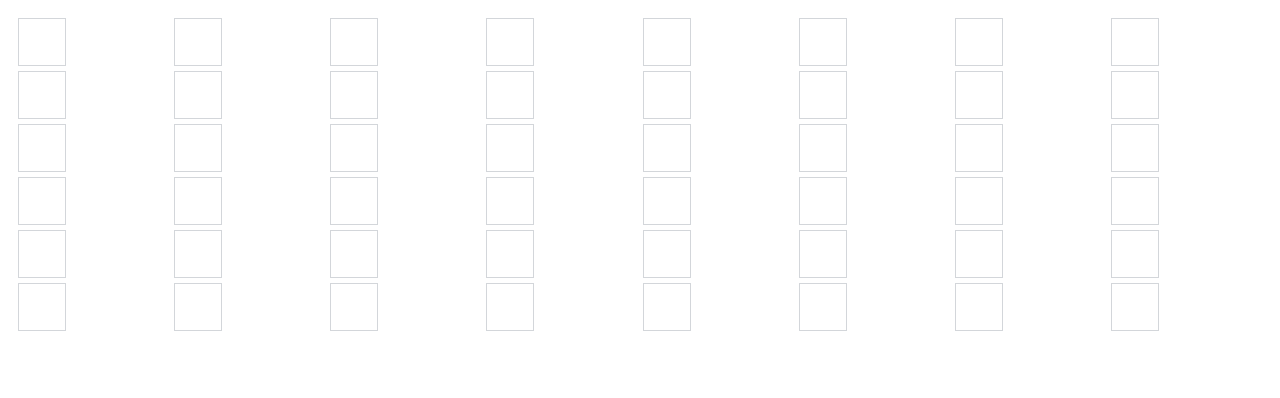
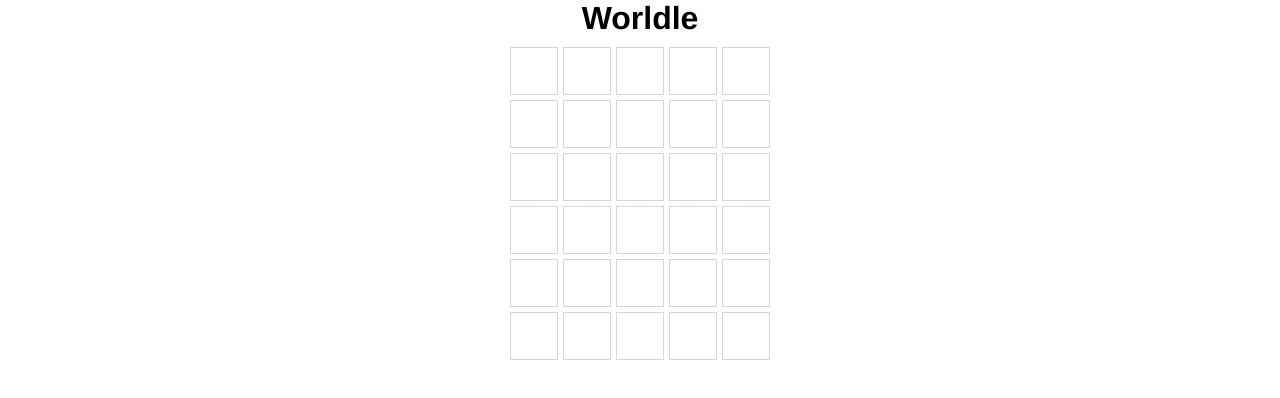
Before and after one commit to AlexPD93/javascript-grid-practice, a plain HTML site: page index.html in a window 1280 px wide. Drawn offline with Linux system fonts and the light colour scheme.

Commit message:
Added Javascript and Css to make Wordle board

```diff
--- a/index.html
+++ b/index.html
@@ -8,7 +8,12 @@
     <title>Javascript Grid Practice</title>
   </head>
   <body>
-    <div id="container"></div>
+    <h1 class="worldle">Worldle</h1>
+    <div class="game">
+      <div class="board-container">
+        <div id="board"></div>
+      </div>
+    </div>
     <script src="script.js"></script>
   </body>
 </html>
--- a/script.js
+++ b/script.js
@@ -1,6 +1,6 @@
-let winningWord = "colombia";
+let winningWord = "Japan";
 
-const container = document.getElementById("container");
+const container = document.getElementById("board");
 
 function makeRows(rows, cols) {
   container.style.setProperty("--grid-rows", rows);
--- a/style.css
+++ b/style.css
@@ -1,9 +1,36 @@
+body {
+  height: 100%;
+  margin: 0;
+  padding: 0;
+  overflow-y: hidden;
+  font-family: Helvetica, sans-serif;
+}
+
+h1 {
+  text-align: center;
+  margin: 0;
+}
+
 :root {
   --grid-cols: 1;
   --grid-rows: 1;
 }
 
-#container {
+.game {
+  margin: 0 auto;
+  display: flex;
+  flex-direction: column;
+}
+
+.board-container {
+  display: flex;
+  justify-content: center;
+  align-items: center;
+  flex-grow: 1;
+  overflow: hidden;
+}
+
+#board {
   display: grid;
   grid-template-rows: repeat(var(--grid-rows), 1fr);
   grid-template-columns: repeat(var(--grid-cols), 1fr);
```
